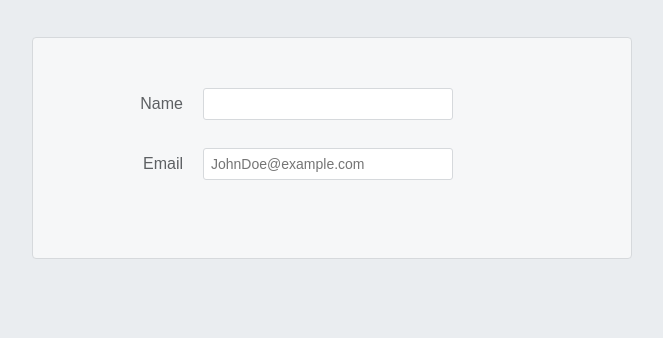
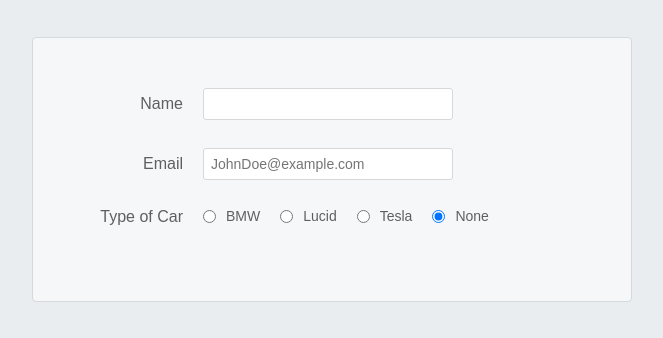
Before and after one commit to Matthias-Y/Basic-Sign-Up-Form, a plain HTML site: page index.html in a window 1280 px wide. Shown: the part 220-558 px from the top of the page, without its empty margins (308-971 px from the left). Drawn offline with Linux system fonts and the light colour scheme.

Commit message:
Create Type of Car radio field and styling

```diff
--- a/index.html
+++ b/index.html
@@ -21,6 +21,21 @@
             <label for="email">Email</label>
             <input type="email" id="email" name="email" placeholder="JohnDoe@example.com">
         </div>
+        <fieldset class="legacy-form-row">
+            <legend>Type of Car</legend>
+            <input type="radio" id="car_type1" name="car_type" value="bmw">
+            <label for="car_type1" class="radio-label">BMW</label>
+
+            <input type="radio" id="car_type2" name="car_type" value="lucid">
+            <label for="car_type2" class="radio-label">Lucid</label>
+
+            <input type="radio" id="car_type3" name="car_type" value="tesla">
+            <label for="car_type3" class="radio-label">Tesla</label>
+
+            <input type="radio" id="car_type4" name="car_type" value="none" checked>
+            <label for="car_type4" class="radio-label">None</label>
+
+        </fieldset>
 
     </form>
 </body>
--- a/style.css
+++ b/style.css
@@ -62,6 +62,37 @@ body {
     margin-bottom: 15px;
 }
 
+.form-row input[type='text']:invalid,
+.form-row input[type='email']:invalid {
+    border: 1px solid red;
+    color: red;
+    box-shadow: none;
+}
+
+.legacy-form-row {
+    border: none;
+    margin-bottom: 40px;
+}
+
+.legacy-form-row legend {
+    margin-bottom: 15px;
+}
+
+.legacy-form-row .radio-label {
+    display: block;
+    font-size: 14px;
+    padding: 0 20px 0 10px;
+}
+
+.legacy-form-row input[type='radio'] {
+    margin-top: 2px;
+  }
+
+  .legacy-form-row .radio-label,
+  .legacy-form-row input[type='radio'] {
+    float: left;
+  }
+
 @media only screen and (min-width: 700px){
     .form-header,
     .user-form {
@@ -75,7 +106,9 @@ body {
     }
 
     .form-row input[type='text'],
-    .form-row input[type='email'] {
+    .form-row input[type='email'],
+    .form-row select,
+    .form-row textarea {
         width:250px;
         height: initial;
     }
@@ -86,4 +119,16 @@ body {
         margin-top: 7px;
         padding-right: 20px;
     }
+
+    .legacy-form-row{
+        margin-bottom: 10px;
+
+    }
+    .legacy-form-row legend {
+        width: 120px;
+        text-align: right;
+        padding-right: 20px;
+        float: left;
+    }
+
 }
```
